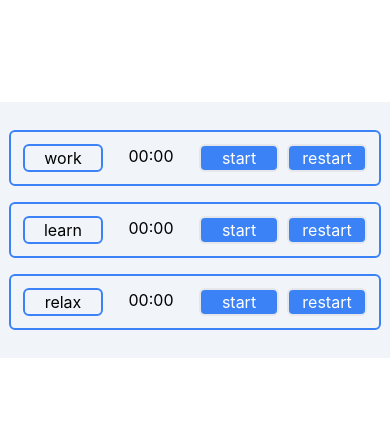
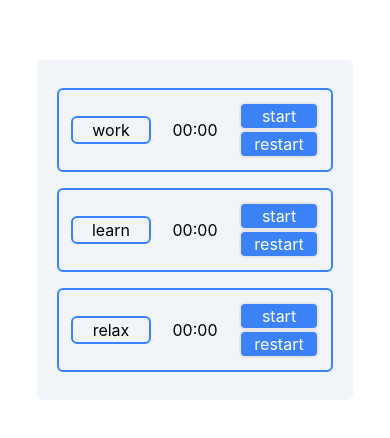
Before and after one commit to OrkWard/Timer, a React (Vite) app: page / in a window 390 px wide. Shown: the part 192-630 px from the top of the page. Built offline with nearby package versions, Linux system fonts and the light colour scheme.

Commit message:
fix style for mobile

```diff
--- a/src/App.tsx
+++ b/src/App.tsx
@@ -53,13 +53,15 @@ function Timer({ name, id }: { name: string, id: number }) {
   }, [running, time, timeStart, timeAccum]);
 
   return (
-    <div className='flex space-x-2 border-2 border-blue-500 p-3 my-2 rounded-md'>
+    <div className='flex space-x-1 border-2 border-blue-500 p-3 my-2 rounded-md items-center'>
       <span className='w-20 text-center border-2 border-blue-500 rounded-md' >{name}</span>
       <span className='w-20 text-center'>
         {Math.trunc(time / 60000).toString().padStart(2, '0') + ':' + (Math.trunc(time / 1000) % 60).toString().padStart(2, '0')}
       </span>
-      <button className='bg-blue-500 border-2 text-white w-20 rounded-md' onClick={handlePause}>{running ? 'pause' : 'start'}</button>
-      <button className='bg-blue-500 border-2 text-white w-20 rounded-md disabled:text-gray-400' onClick={handleStop} disabled={running}>restart</button>
+      <span className='flex flex-col'>
+        <button className='bg-blue-500 border-2 text-white w-20 rounded-md' onClick={handlePause}>{running ? 'pause' : 'start'}</button>
+        <button className='bg-blue-500 border-2 text-white w-20 rounded-md disabled:text-gray-400' onClick={handleStop} disabled={running}>restart</button>
+      </span>
     </div>
   )
 }
```
